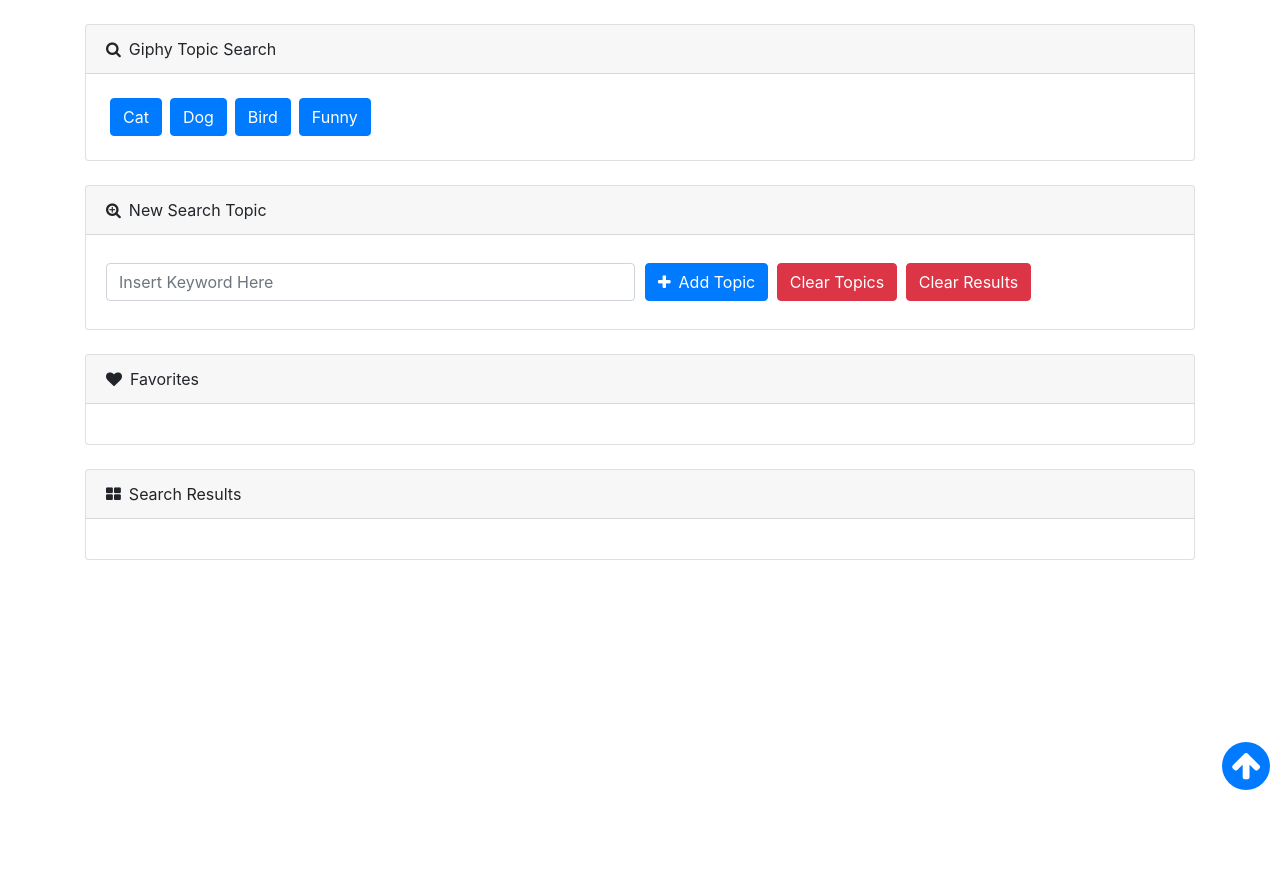
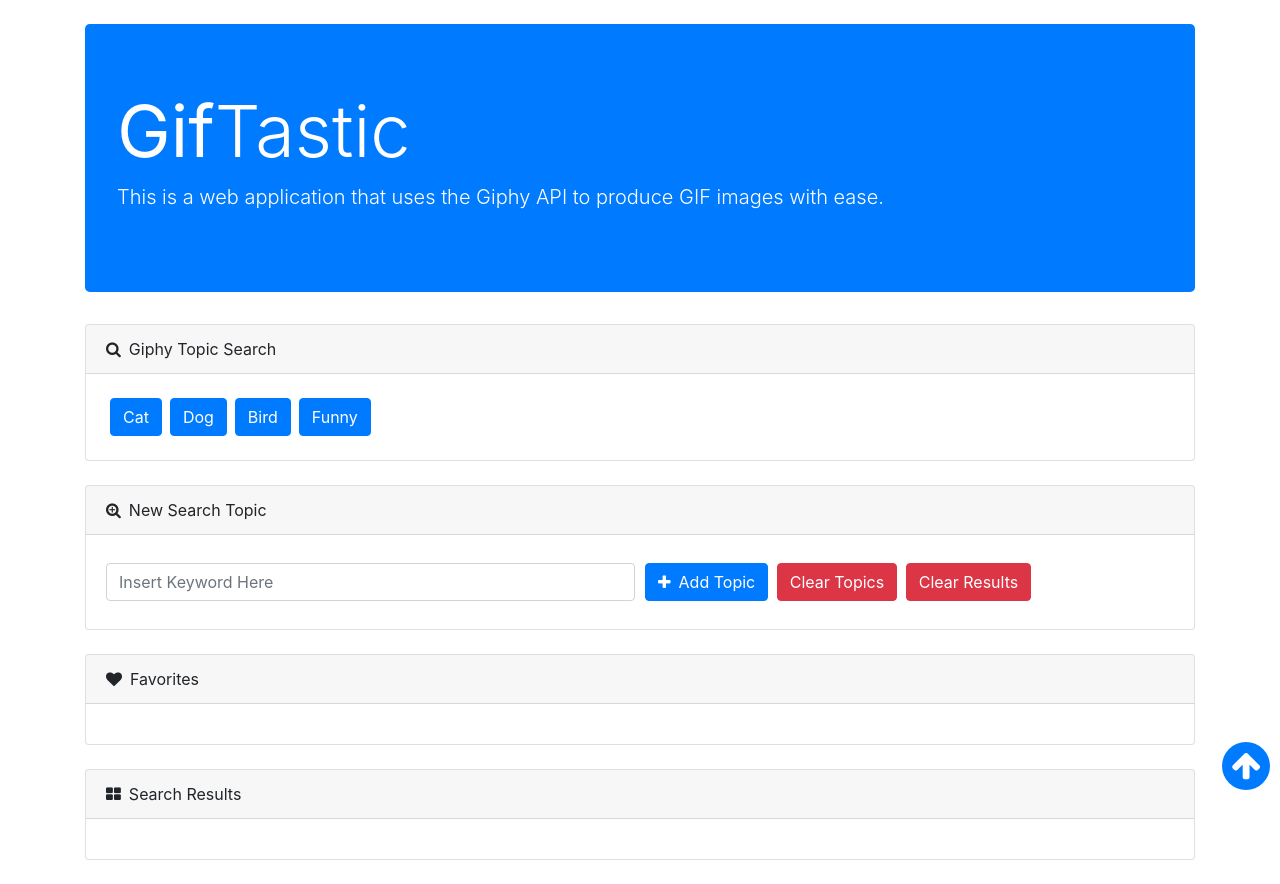
Before and after one commit to bking1989/GifTastic, a plain HTML site: page index.html in a window 1280 px wide. Before the commit the page ends 800 px from the top, so only its background shows below. Drawn offline with nearby package versions, Linux system fonts and the light colour scheme.

Commit message:
Updated README.md and added a jumbotron header

```diff
--- a/index.html
+++ b/index.html
@@ -17,6 +17,10 @@
     </div>
     <div class="container">
         <br>
+        <div class="jumbotron bg-primary">
+            <h1 class="display-3 text-white"><b>Gif</b>Tastic</h1>
+            <p class="lead text-white">This is a web application that uses the Giphy API to produce GIF images with ease.</p>
+        </div>
         <div class="card">
             <div class="card-header">
                 <i class="fa fa-search mr-2"></i>Giphy Topic Search
```
Also changed, not shown: 1 other file.
